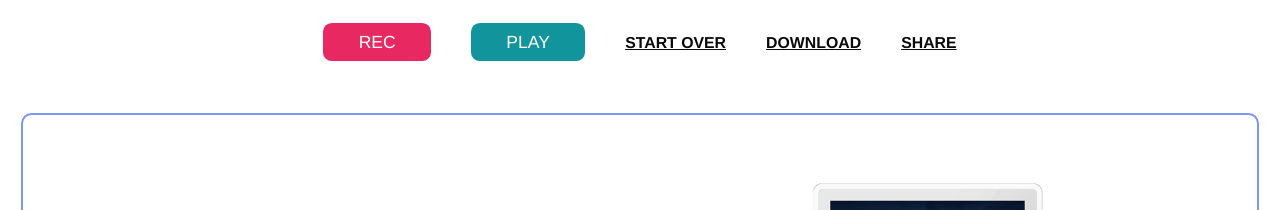
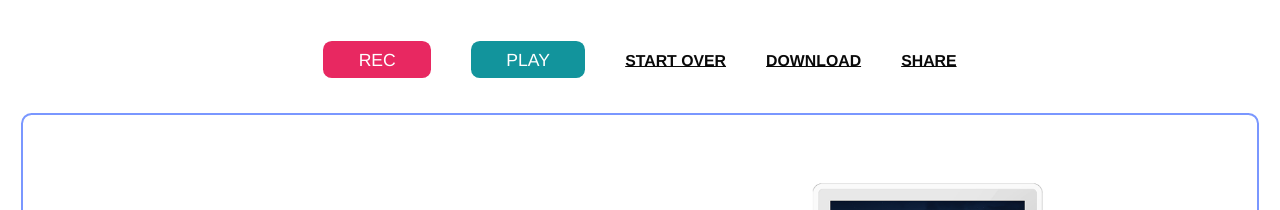
Before and after one commit to antoniovaldivia/estackt, a plain HTML site: page index.html in a window 1280 px wide. Shown: the part 397-607 px from the top of the page. Drawn offline with Linux system fonts and the light colour scheme.

Commit message:
Version 1.1

```diff
--- a/css/style.css
+++ b/css/style.css
@@ -189,8 +189,8 @@ strong {
 }
 
 .top {
-    margin-left: auto;
-    margin-right: auto;
+    text-align: center;
+    margin-top: 2em;
 }
 
 .centered {
@@ -209,6 +209,9 @@ strong {
 
 .recmenutop {
     margin-top: 2em;
+    display: grid;
+    grid-template-columns: 1fr;
+    grid-gap: 0em;
 }
 
 .recmenu {
@@ -454,6 +457,9 @@ strong {
         margin-left: unset;
         margin-right: auto;
     }
+    .recmenutop {
+        display: inline;
+    }
 }
 
 @media screen and (min-width: 90em) {
--- a/index.html
+++ b/index.html
@@ -162,11 +162,9 @@
             <p>Melodies</p>
           </li>
         </ul>
-
-
-
-
-        <ul class="recmenutop">
+      </section>
+      <section class="top">
+        <ul class="recmenutop ">
           <li class="recmenu"> <a href="#" class="shoplinkred">REC</a>
           </li>
           <li class="recmenu">
```
